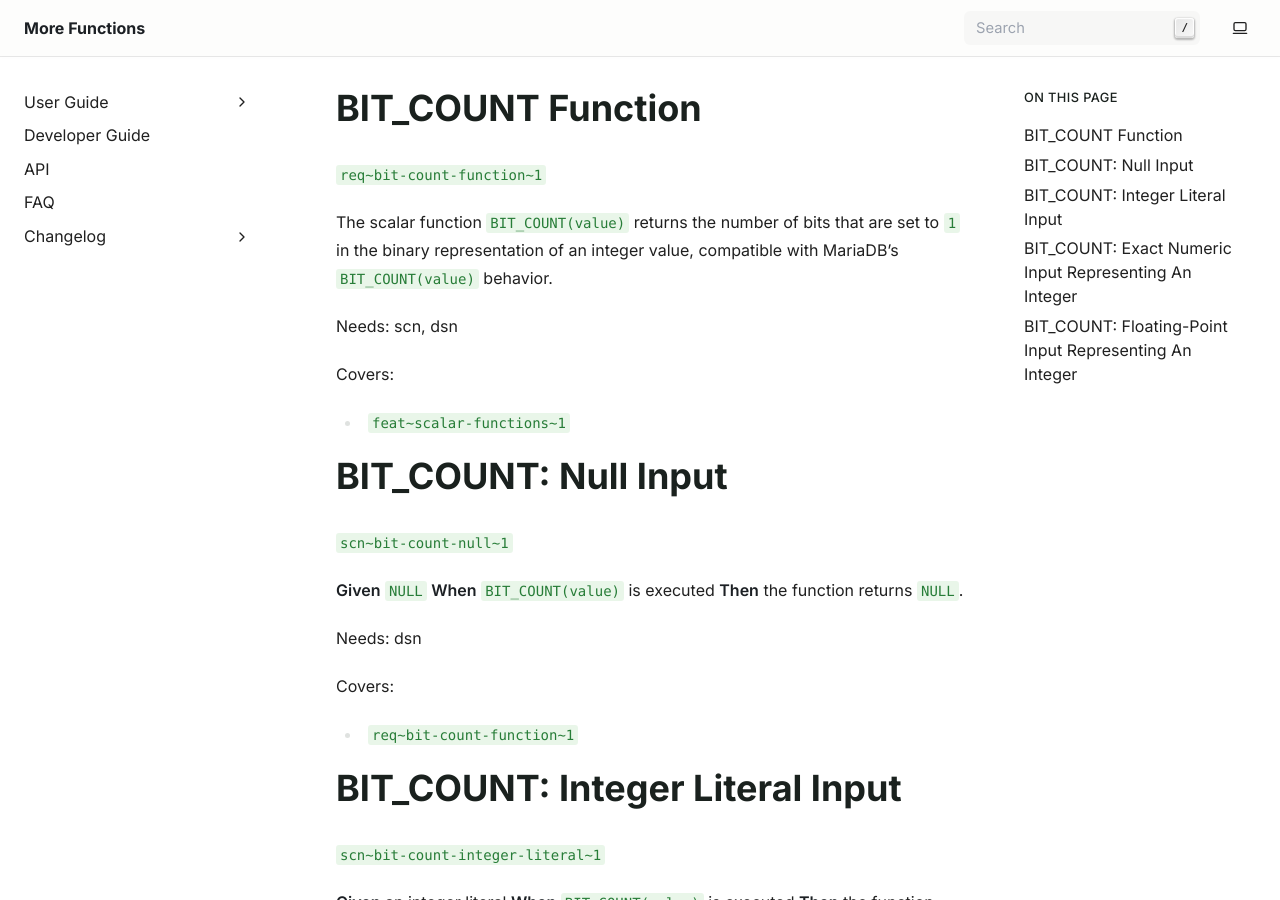
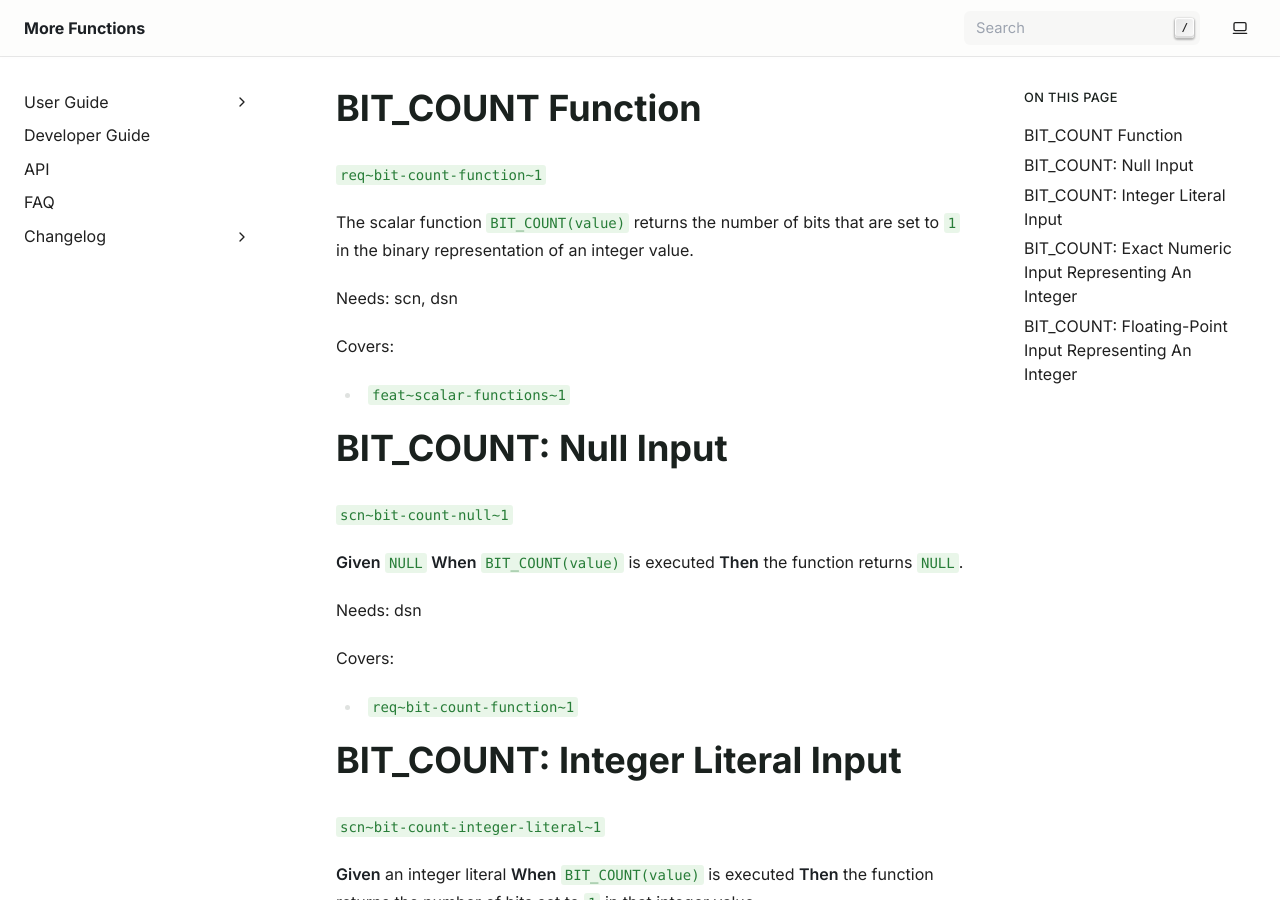
Before and after one commit to exasol-labs/more-functions, a Sphinx documentation site: the page built from doc/system_requirements/scalar_functions/bit_count.md, in a window 1280 px wide and 900 px high. Built offline with Sphinx 7.4.7, drawn with Linux system fonts in a browser that asks for light colours; pages that are not in the unit, such as notebooks, are missing from menus.

Commit message:
#2: Shortened main requirement.

```diff
--- a/doc/system_requirements/scalar_functions/bit_count.md
+++ b/doc/system_requirements/scalar_functions/bit_count.md
@@ -1,7 +1,7 @@
 ##### BIT_COUNT Function
 `req~bit-count-function~1`
 
-The scalar function `BIT_COUNT(value)` returns the number of bits that are set to `1` in the binary representation of an integer value, compatible with MariaDB's `BIT_COUNT(value)` behavior.
+The scalar function `BIT_COUNT(value)` returns the number of bits that are set to `1` in the binary representation of an integer value.
 
 Needs: scn, dsn
 
```
